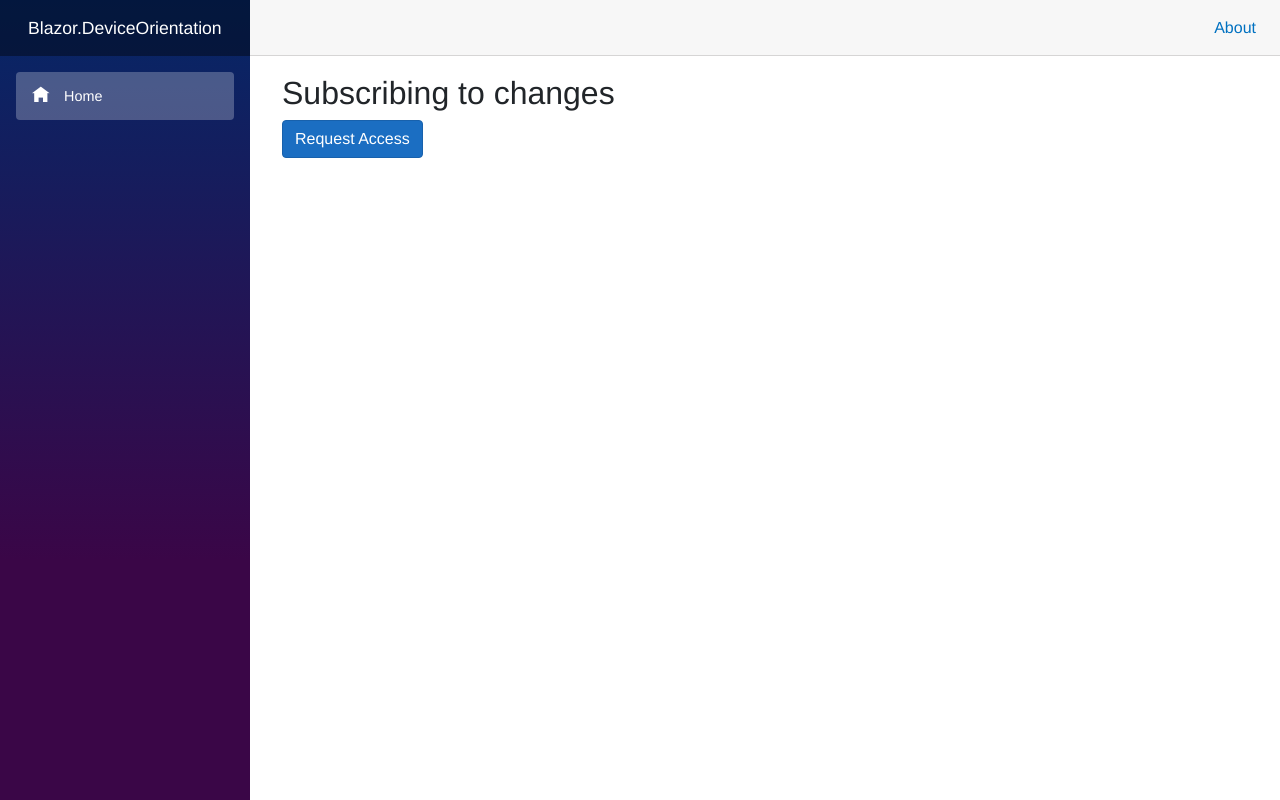
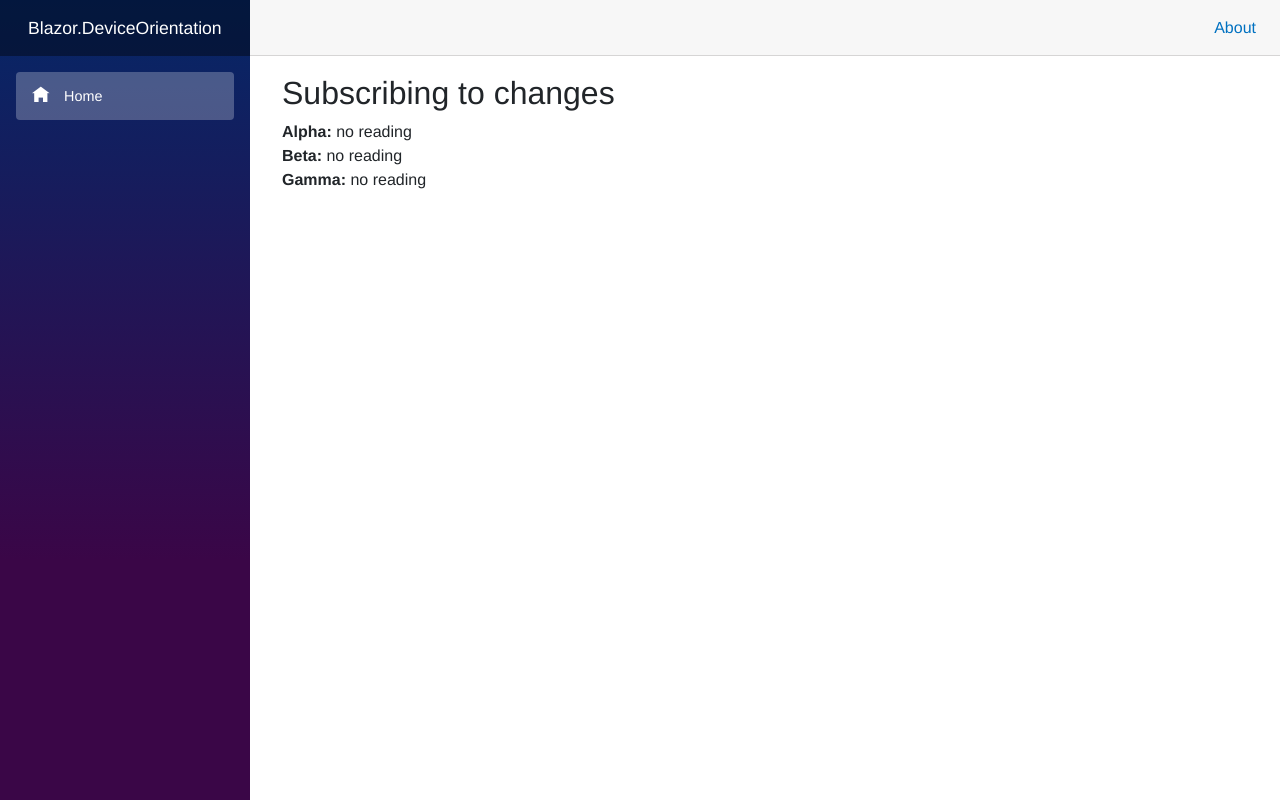
Before and after one commit to KristofferStrube/Blazor.DeviceOrientation, an ASP.NET Core app: page / in a window 1280 px wide. Run offline with ASP.NET Core 8, Linux system fonts and the light colour scheme; style sheets or scripts are compiled from the project's sources.

```diff
--- a/samples/KristofferStrube.Blazor.DeviceOrientation.WasmExample/Pages/Index.razor
+++ b/samples/KristofferStrube.Blazor.DeviceOrientation.WasmExample/Pages/Index.razor
@@ -1,36 +1,34 @@
 @page "/"
+@implements IDisposable
+
 @inject IDeviceOrientationService DeviceOrientationService
+@inject IJSRuntime JSRuntime
 
 <PageTitle>DeviceOrientation - Index</PageTitle>
 
 <h2>Subscribing to changes</h2>
 
-@if (deviceOrientation is null)
-{
-    <button class="btn btn-primary" @onclick=RequestAccess>Request Access</button>
-}
-else
-{
-    <b>Alpha: </b>
-
-    @deviceOrientation?.Alpha
-    <br />
-    <b>Beta: </b>
-
-    @deviceOrientation?.Beta
-    <br />
-    <b>Gamma: </b>
-
-    @deviceOrientation?.Gamma
-}
+<b>Alpha: </b>
+@(deviceOrientation is null ? "no reading" : deviceOrientation.Alpha)
+<br />
+<b>Beta: </b>
+@(deviceOrientation is null ? "no reading" : deviceOrientation.Beta)
+<br />
+<b>Gamma: </b>
+@(deviceOrientation is null ? "no reading" : deviceOrientation.Gamma)
 
 
 @code {
     private DeviceOrientationEvent? deviceOrientation;
 
-    private void RequestAccess()
+    protected override void OnInitialized()
     {
         DeviceOrientationService.OnDeviceOrientation += HandleNewOrientation;
+    }
+
+    public void Dispose()
+    {
+        DeviceOrientationService.OnDeviceOrientation -= HandleNewOrientation;
     }
 
     private void HandleNewOrientation(object? _, DeviceOrientationEvent deviceOrientationEvent)
--- a/src/KristofferStrube.Blazor.DeviceOrientation/DeviceOrientationEvent.cs
+++ b/src/KristofferStrube.Blazor.DeviceOrientation/DeviceOrientationEvent.cs
@@ -5,7 +5,7 @@ namespace KristofferStrube.Blazor.DeviceOrientation;
 
 public class DeviceOrientationEvent
 {
-    [JsonPropertyName("aplha")]
+    [JsonPropertyName("alpha")]
     public double? Alpha { get; set; }
 
     [JsonPropertyName("beta")]
--- a/src/KristofferStrube.Blazor.DeviceOrientation/DeviceOrientationService.cs
+++ b/src/KristofferStrube.Blazor.DeviceOrientation/DeviceOrientationService.cs
@@ -24,7 +24,7 @@ public class DeviceOrientationService : IAsyncDisposable, IDeviceOrientationServ
     {
         if (onDeviceOrientation is null)
         {
-            Task.Run(async () => await AddListenerForDeviceOrientation());
+            Task.Run(AddListenerForDeviceOrientation);
         }
         onDeviceOrientation += value;
     }
```
Also changed, not shown: src/KristofferStrube.Blazor.DeviceOrientation/wwwroot/KristofferStrube.Blazor.DeviceOrientation.js (+1 -6 lines), samples/KristofferStrube.Blazor.DeviceOrientation.WasmExample/KristofferStrube.Blazor.DeviceOrientation.WasmExample.csproj.
